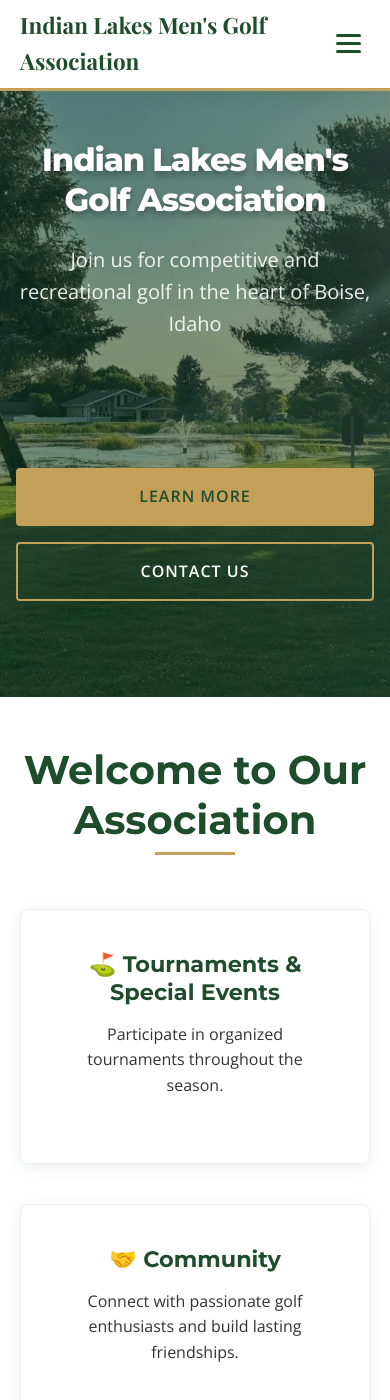
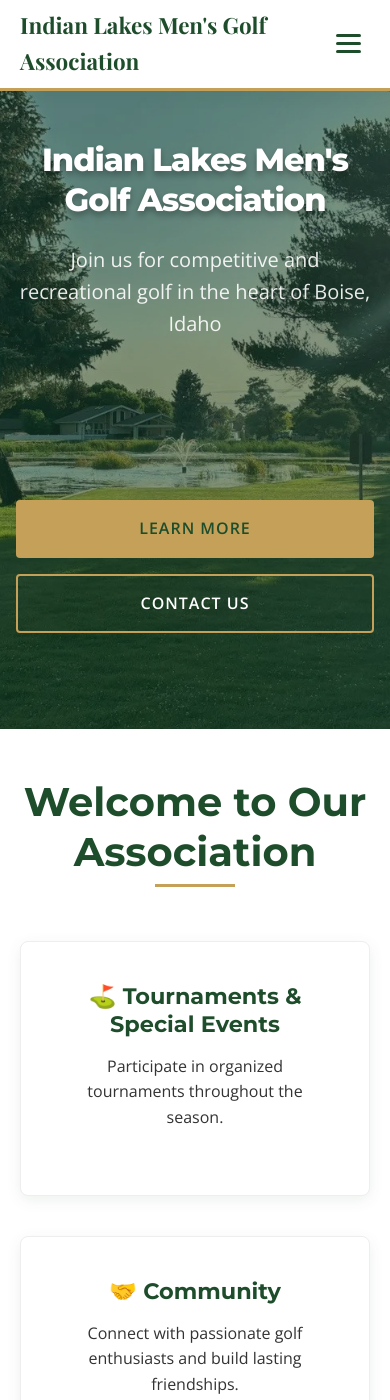
Before and after one commit to lslatz/mens-golf-assoc-website, a Jekyll site: the page built from index.md, in a window 390 px wide and 1400 px high. Built offline with Jekyll 4.4.1, drawn with Linux system fonts in a browser that asks for light colours.

Commit message:
Increase margin-top for button group in main section to enhance layout spacing

```diff
--- a/assets/css/modern-style.css
+++ b/assets/css/modern-style.css
@@ -743,7 +743,7 @@ main {
 
   .btn-group {
     flex-direction: column;
-    margin-top: 8rem;
+    margin-top: 10rem !important;
   }
 
   .features-grid,
```
